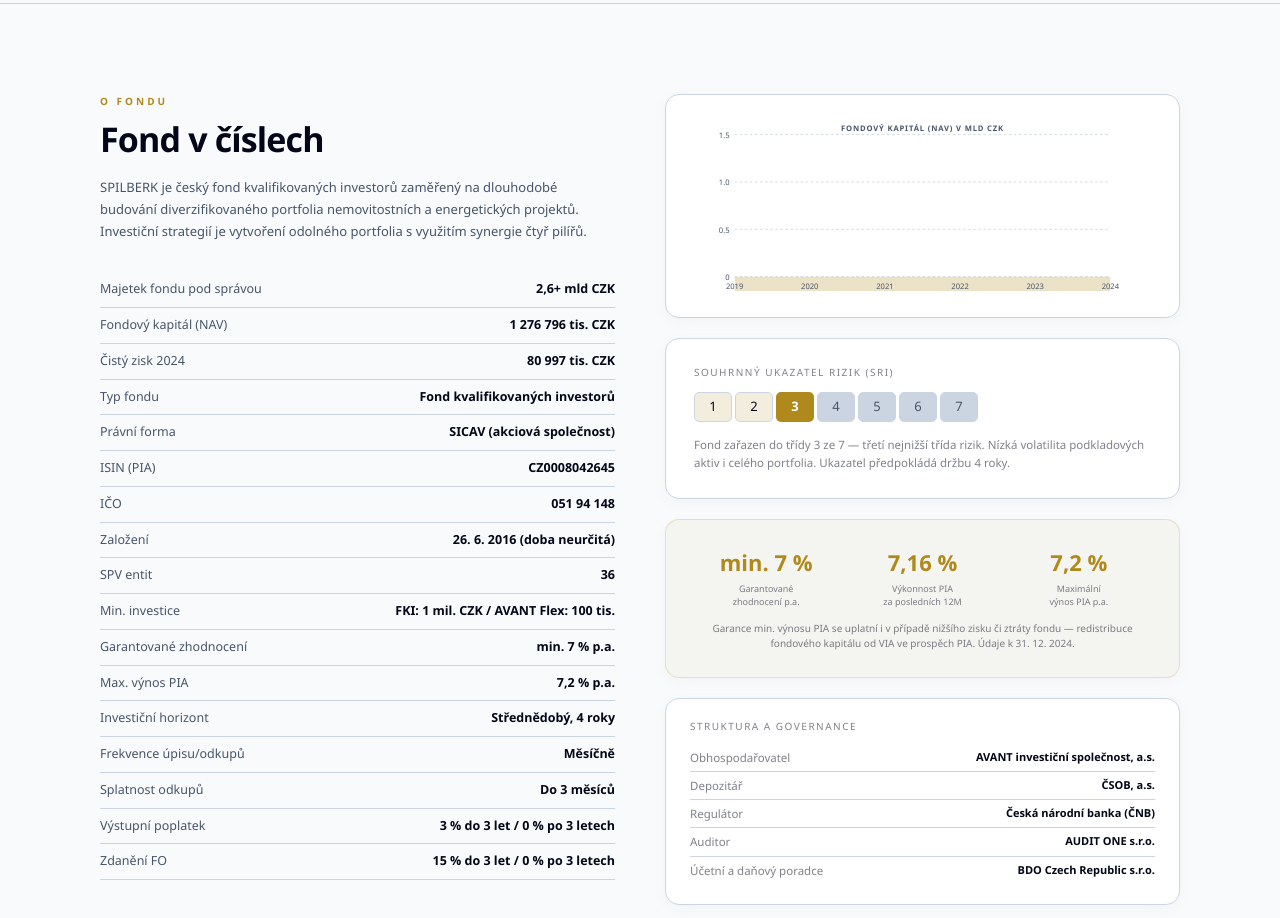
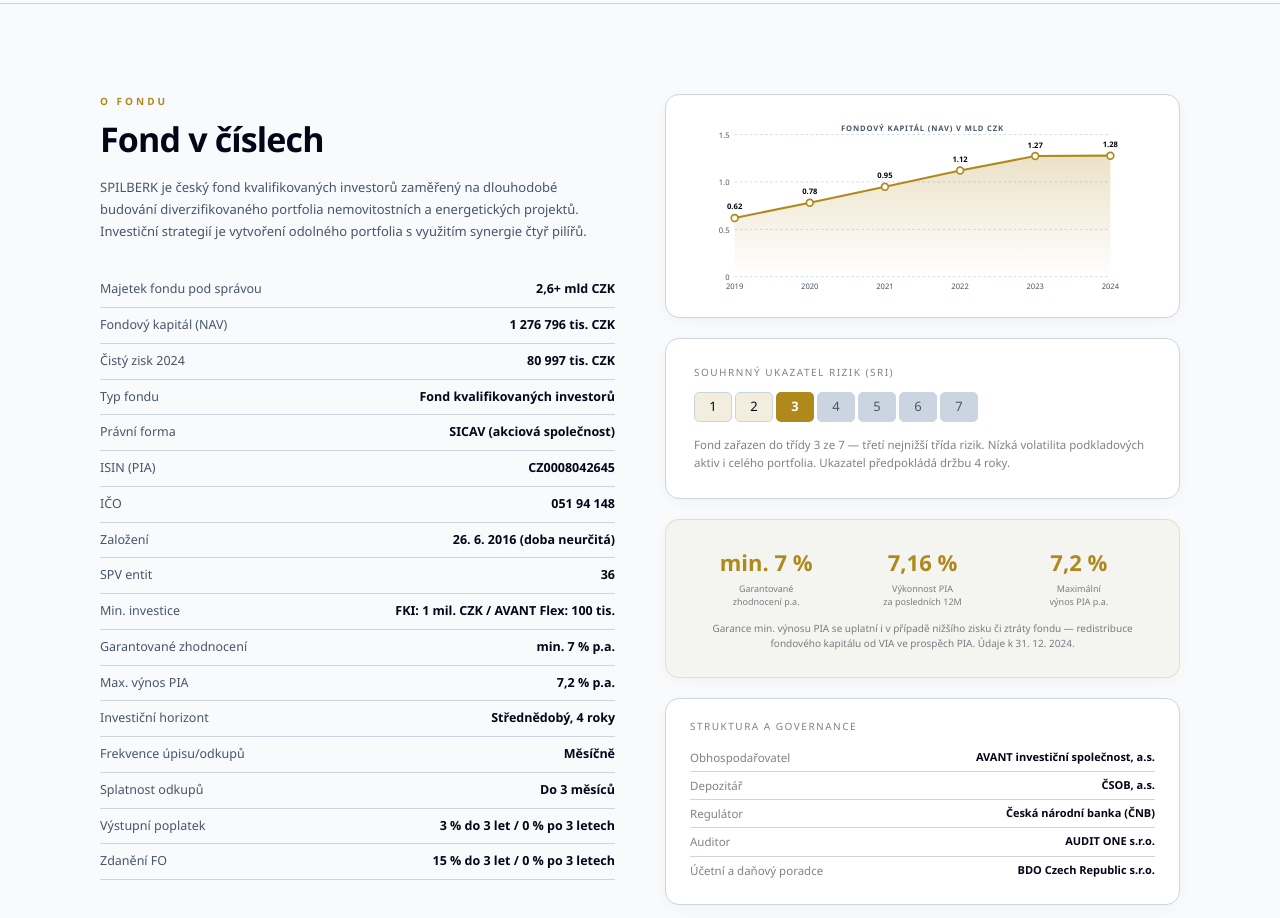
Before and after one commit to spilberkweb/spilberk-sicav, a React (Vite) app: page / in a window 1280 px wide. Shown: the part 1180-2098 px from the top of the page. Built offline with nearby package versions, Linux system fonts and the light colour scheme.

Commit message:
Ještě oprava grafu nahoře...

```diff
--- a/src/app/App.tsx
+++ b/src/app/App.tsx
@@ -79,7 +79,8 @@
   const pts = data.map((d, i) => ({
     x: px + i / (data.length - 1) * cW,
     y: py + cH - d.v / max * cH,
-    ...d
+    year: d.y,
+    v: d.v
   }));
   const line = pts.map((p, i) => `${i === 0 ? "M" : "L"}${p.x},${p.y}`).join(" ");
   const area = `${line} L${pts[pts.length - 1].x},${h - py} L${pts[0].x},${h - py} Z`;
@@ -117,7 +118,7 @@
       <path d={area} fill="url(#ng)" />
       <path d={line} fill="none" stroke="var(--chart-3)" strokeWidth="2.5" strokeLinejoin="round" />
       {pts.map(p => (
-        <g key={p.y}>
+        <g key={p.year}>
           <circle cx={p.x} cy={p.y} r="4" fill="var(--card)" stroke="var(--chart-3)" strokeWidth="2" />
           <text
             x={p.x}
@@ -127,7 +128,7 @@
             fontSize="9"
             fontFamily="inherit"
           >
-            {p.y}
+            {p.year}
           </text>
           <text
             x={p.x}
```
